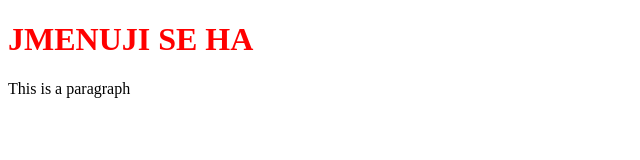
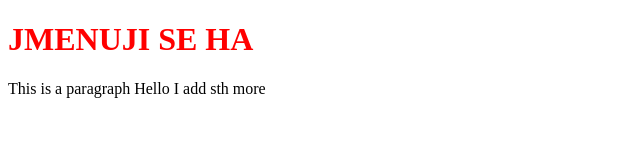
Before and after one commit to havu-85/my-website, a plain HTML site: page index.html in a window 1280 px wide. Shown: the whole page, without its empty margins (0-640 px from the left). Drawn offline with Linux system fonts and the light colour scheme.

Commit message:
index.html

```diff
--- a/index.html
+++ b/index.html
@@ -5,6 +5,8 @@
 <body>
 <h1 style="color:red">JMENUJI SE HA </h1>
 This is a paragraph
+  Hello I add sth more
 </body>
 
+
 </html>
```
